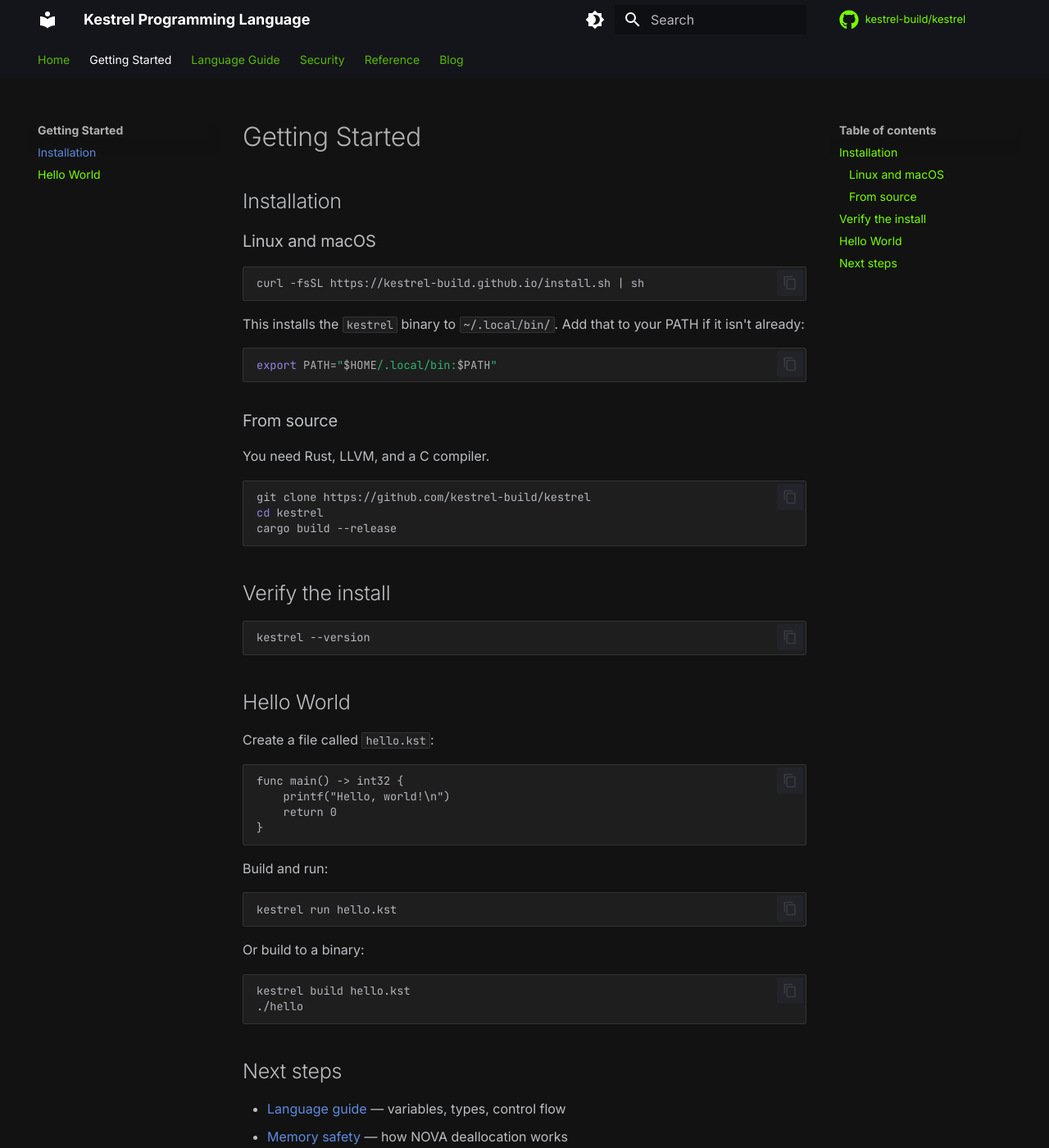
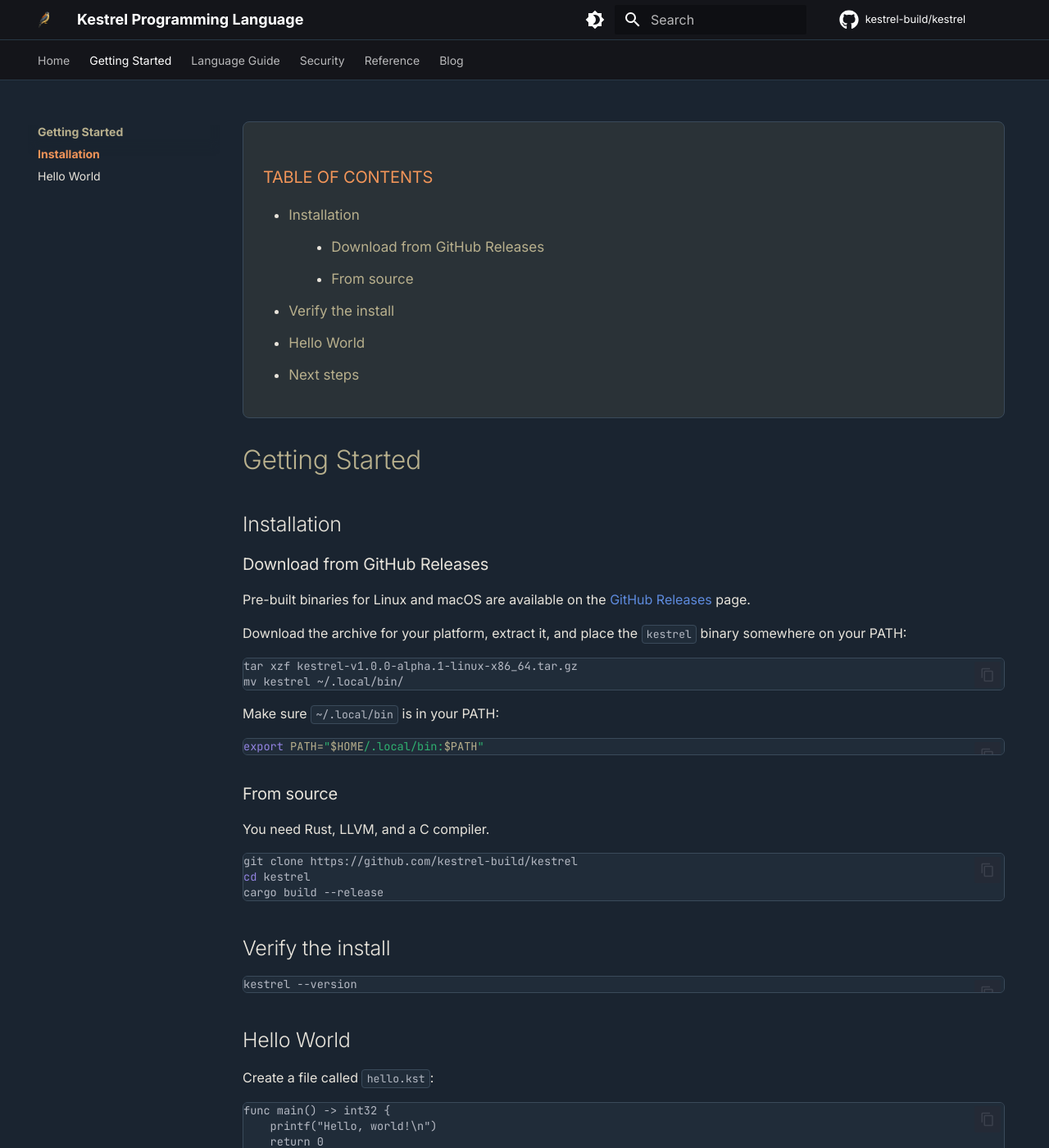
Before and after one commit to kestrel-build/kestrel-build.github.io, an MkDocs documentation site: the page built from docs/getting-started.md, in a window 1280 px wide and 1400 px high. Shown: the whole window at 82% size. Built offline with MkDocs 1.6.1 and Material for MkDocs 9.7.7, drawn with Linux system fonts in a browser that asks for light colours; comment, search, counter and statistics services are not loaded.

Commit message:
Add bird branding, inline TOC, blog, kestrel color scheme
- Kestrel bird logo as favicon, header logo, and hero image
- New color scheme matching kestrel bird plumage (slate, sage, gold, rust)
- Inline table of contents at top of each page, right sidebar removed
- Blog system with v1.0.0-alpha.1 release post
- Home page revamp with feature cards
- Removed install.sh references, point to GitHub Releases

````diff
--- /dev/null
+++ b/docs/blog/.authors.yml
@@ -0,0 +1,5 @@
+authors:
+  kestrel:
+    name: Kestrel Team
+    description: The Kestrel Programming Language
+    avatar: https://github.com/kestrel-build.png
--- a/docs/getting-started.md
+++ b/docs/getting-started.md
@@ -2,13 +2,18 @@
 
 ## Installation
 
-### Linux and macOS
+### Download from GitHub Releases
+
+Pre-built binaries for Linux and macOS are available on the [GitHub Releases](https://github.com/kestrel-build/kestrel/releases) page.
+
+Download the archive for your platform, extract it, and place the `kestrel` binary somewhere on your PATH:
 
 ```bash
-curl -fsSL https://kestrel-build.github.io/install.sh | sh
+tar xzf kestrel-v1.0.0-alpha.1-linux-x86_64.tar.gz
+mv kestrel ~/.local/bin/
 ```
 
-This installs the `kestrel` binary to `~/.local/bin/`. Add that to your PATH if it isn't already:
+Make sure `~/.local/bin` is in your PATH:
 
 ```bash
 export PATH="$HOME/.local/bin:$PATH"
--- a/docs/stylesheets/extra.css
+++ b/docs/stylesheets/extra.css
@@ -1,36 +1,271 @@
+/* ============================================
+   Kestrel Documentation — Custom Theme
+   Kestrel bird palette: slate, sage, gold, rust
+   #202C39  #283845  #B8B08D  #F2D492  #F29559
+   ============================================ */
+
 :root {
-  --md-primary-fg-color: #1a1a1a;
-  --md-primary-fg-color--light: #333333;
-  --md-primary-fg-color--dark: #000000;
-  --md-accent-fg-color: #76ff03;
+  --kst-slate: #202C39;
+  --kst-slate-light: #283845;
+  --kst-sage: #B8B08D;
+  --kst-gold: #F2D492;
+  --kst-rust: #F29559;
+  --kst-rust-dim: #d9854f;
+  --kst-glow: rgba(242, 212, 146, 0.08);
+  --kst-border: #3a4a5a;
+  --md-primary-fg-color: var(--kst-slate);
+  --md-primary-fg-color--light: var(--kst-slate-light);
+  --md-primary-fg-color--dark: #1a2430;
+  --md-accent-fg-color: var(--kst-rust);
 }
 
+/* ---------- Dark scheme ---------- */
 [data-md-color-scheme="slate"] {
-  --md-default-bg-color: #121212;
-  --md-default-fg-color--light: #b0b0b0;
-  --md-accent-fg-color: #76ff03;
+  --md-default-bg-color: #1a2430;
+  --md-default-fg-color: #e8e4db;
+  --md-default-fg-color--light: var(--kst-sage);
+  --md-accent-fg-color: var(--kst-rust);
+  --md-code-bg-color: var(--kst-slate);
+  --md-typeset-a-color: var(--kst-gold);
+  --kst-border: #3a4a5a;
 }
 
+/* ---------- Light scheme ---------- */
+[data-md-color-scheme="default"] {
+  --md-accent-fg-color: #c06d30;
+  --md-typeset-a-color: #c06d30;
+  --md-code-bg-color: #f5f2eb;
+  --kst-border: #d5d0c4;
+}
+
+/* ---------- Header & tabs ---------- */
 .md-header {
-  background-color: #000000;
+  background-color: var(--kst-slate);
+  border-bottom: 1px solid var(--kst-slate-light);
 }
 
 .md-tabs {
-  background-color: #1a1a1a;
+  background-color: #1a2430;
+  border-bottom: 1px solid var(--kst-slate-light);
 }
 
-a {
-  color: var(--md-accent-fg-color);
+.md-tabs__link--active,
+.md-tabs__link:hover {
+  color: var(--kst-gold);
+}
+
+/* ---------- Links ---------- */
+.md-typeset a {
+  color: var(--md-typeset-a-color);
+  text-decoration: none;
+  transition: color 0.15s ease;
 }
 
 .md-typeset a:hover {
-  color: #b2ff59;
+  color: var(--kst-rust);
+  text-decoration: underline;
 }
 
-code {
-  border: 1px solid #333;
+/* ---------- Navigation ---------- */
+.md-nav__link--active {
+  color: var(--kst-rust) !important;
+  font-weight: 600;
+}
+
+/* ---------- Code blocks ---------- */
+.md-typeset code {
+  border: 1px solid var(--kst-border);
+  border-radius: 4px;
+  font-size: 0.82em;
+  padding: 0.15em 0.4em;
+}
+
+.md-typeset pre {
+  border: 1px solid var(--kst-border);
+  border-radius: 6px;
+  overflow: hidden;
+}
+
+.md-typeset pre > code {
+  border: none;
+  border-radius: 0;
+  font-size: 0.85em;
+  padding: 0;
 }
 
 [data-md-color-scheme="slate"] .md-typeset code {
-  background-color: #1e1e1e;
+  background-color: var(--kst-slate);
 }
+
+[data-md-color-scheme="slate"] .md-typeset pre {
+  background-color: var(--kst-slate);
+}
+
+/* ---------- Admonitions ---------- */
+.md-typeset .admonition,
+.md-typeset details {
+  border-radius: 6px;
+  border-left-width: 4px;
+}
+
+/* ---------- Tables ---------- */
+.md-typeset table:not([class]) {
+  border-radius: 6px;
+  overflow: hidden;
+  border: 1px solid var(--kst-border);
+}
+
+.md-typeset table:not([class]) th {
+  background-color: rgba(242, 149, 89, 0.1);
+  font-weight: 600;
+}
+
+[data-md-color-scheme="slate"] .md-typeset table:not([class]) th {
+  background-color: rgba(242, 149, 89, 0.08);
+}
+
+/* ---------- Home page hero ---------- */
+.kst-hero {
+  text-align: center;
+  padding: 2rem 0 1rem;
+}
+
+.kst-hero__bird {
+  width: 160px;
+  height: auto;
+  margin-bottom: 1rem;
+  filter: drop-shadow(0 4px 24px rgba(242, 149, 89, 0.3));
+}
+
+.kst-hero h1 {
+  font-size: 2.8rem;
+  font-weight: 800;
+  letter-spacing: -0.02em;
+  margin-bottom: 0.3rem;
+  color: var(--kst-gold);
+}
+
+.kst-hero .kst-tagline {
+  font-size: 1.15rem;
+  color: var(--kst-sage);
+  margin-bottom: 2rem;
+  font-weight: 400;
+}
+
+.kst-features {
+  display: grid;
+  grid-template-columns: repeat(auto-fit, minmax(220px, 1fr));
+  gap: 1.2rem;
+  margin: 2rem 0;
+}
+
+.kst-feature {
+  padding: 1.2rem;
+  border: 1px solid var(--kst-border);
+  border-radius: 8px;
+  background: var(--kst-glow);
+  transition: border-color 0.2s ease;
+}
+
+.kst-feature:hover {
+  border-color: var(--kst-rust);
+}
+
+.kst-feature h3 {
+  margin-top: 0;
+  font-size: 1rem;
+  color: var(--kst-rust);
+}
+
+.kst-feature p {
+  margin-bottom: 0;
+  font-size: 0.9rem;
+  color: var(--md-default-fg-color--light);
+}
+
+/* ---------- Footer ---------- */
+.md-footer {
+  border-top: 1px solid var(--kst-border);
+}
+
+/* ---------- Search ---------- */
+.md-search__input {
+  border-radius: 6px;
+}
+
+/* ---------- Scrollbar (dark mode) ---------- */
+[data-md-color-scheme="slate"] ::-webkit-scrollbar {
+  width: 8px;
+}
+
+[data-md-color-scheme="slate"] ::-webkit-scrollbar-track {
+  background: #1a2430;
+}
+
+[data-md-color-scheme="slate"] ::-webkit-scrollbar-thumb {
+  background: var(--kst-slate-light);
+  border-radius: 4px;
+}
+
+[data-md-color-scheme="slate"] ::-webkit-scrollbar-thumb:hover {
+  background: #3a4a5a;
+}
+
+/* ---------- Inline TOC (top of page) ---------- */
+.md-sidebar--secondary,
+.md-sidebar[data-md-type="toc"] {
+  display: none !important;
+}
+
+.kst-toc {
+  margin-bottom: 1.5rem;
+  border: 1px solid var(--kst-border);
+  border-radius: 8px;
+  padding: 1rem 1.2rem;
+  background: var(--kst-glow);
+}
+
+.kst-toc__title {
+  font-weight: 600;
+  font-size: 0.85rem;
+  text-transform: uppercase;
+  letter-spacing: 0.05em;
+  color: var(--kst-rust);
+  margin: 0 0 0.5rem 0;
+}
+
+.kst-toc__list {
+  margin: 0;
+  padding: 0 0 0 1.2rem;
+}
+
+.kst-toc__list li {
+  font-size: 0.85rem;
+  line-height: 1.8;
+}
+
+.kst-toc__list ul {
+  margin: 0;
+  padding-left: 1rem;
+}
+
+.kst-toc__list a {
+  color: var(--kst-sage);
+  text-decoration: none;
+  transition: color 0.15s ease;
+}
+
+.kst-toc__list a:hover {
+  color: var(--kst-gold);
+}
+
+/* ---------- Responsive ---------- */
+@media screen and (max-width: 768px) {
+  .kst-hero h1 {
+    font-size: 2rem;
+  }
+
+  .kst-features {
+    grid-template-columns: 1fr;
+  }
+}
--- a/mkdocs.yml
+++ b/mkdocs.yml
@@ -4,6 +4,7 @@ site_description: A memory-safe, taint-aware systems programming language
 
 theme:
   name: material
+  custom_dir: overrides
   palette:
     - scheme: slate
       primary: black
@@ -28,6 +29,8 @@ theme:
     - search.highlight
     - content.code.copy
     - content.code.annotate
+  logo: assets/images/logo-192.png
+  favicon: assets/images/favicon.ico
   icon:
     repo: fontawesome/brands/github
   font:
--- /dev/null
+++ b/overrides/main.html
@@ -0,0 +1,34 @@
+{% extends "base.html" %}
+
+{% block content %}
+  {% set toc_items = page.toc | list %}
+  {% set sections = [] %}
+  {% for item in toc_items %}
+    {% if item.children %}
+      {% for child in item.children %}
+        {% if sections.append(child) %}{% endif %}
+      {% endfor %}
+    {% else %}
+      {% if sections.append(item) %}{% endif %}
+    {% endif %}
+  {% endfor %}
+  {% if sections | length > 1 %}
+  <nav class="kst-toc">
+    <h3 class="kst-toc__title">Table of Contents</h3>
+    <ul class="kst-toc__list">
+      {% for section in sections %}
+      <li><a href="{{ section.url }}">{{ section.title }}</a>
+        {% if section.children %}
+        <ul>
+          {% for child in section.children %}
+          <li><a href="{{ child.url }}">{{ child.title }}</a></li>
+          {% endfor %}
+        </ul>
+        {% endif %}
+      </li>
+      {% endfor %}
+    </ul>
+  </nav>
+  {% endif %}
+  {{ super() }}
+{% endblock %}
````
Also changed, not shown: docs/blog/index.md (+1 -1 lines), docs/blog/posts/2026-07-02-alpha-1-release.md (added, +86 -0 lines), docs/index.md (+50 -13 lines), docs/assets/images/apple-touch-icon.png (added), docs/assets/images/favicon-16.png (added), docs/assets/images/favicon-32.png (added), docs/assets/images/favicon.ico (added), docs/assets/images/logo-192.png (added), docs/assets/images/logo-512.png (added), 1 other file.
